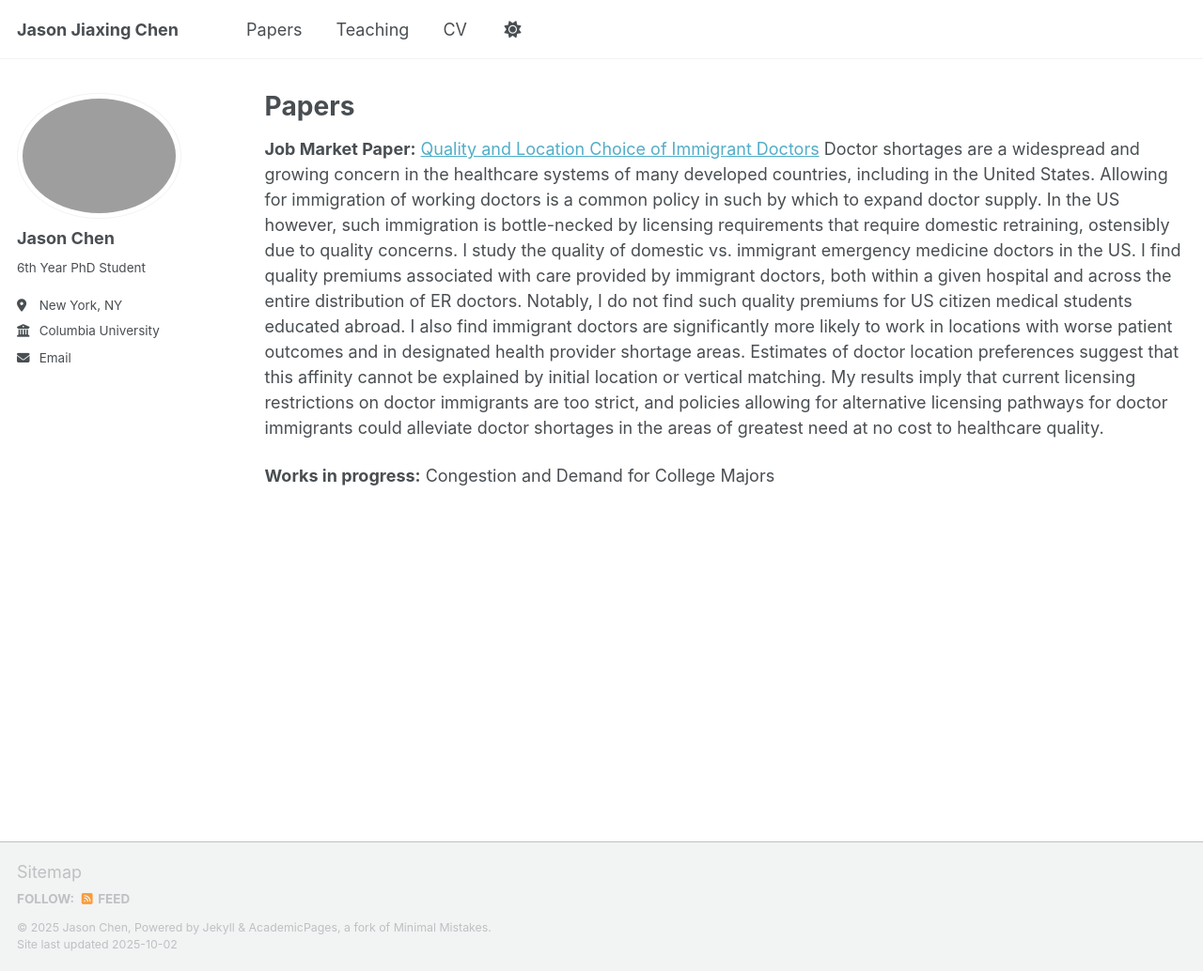
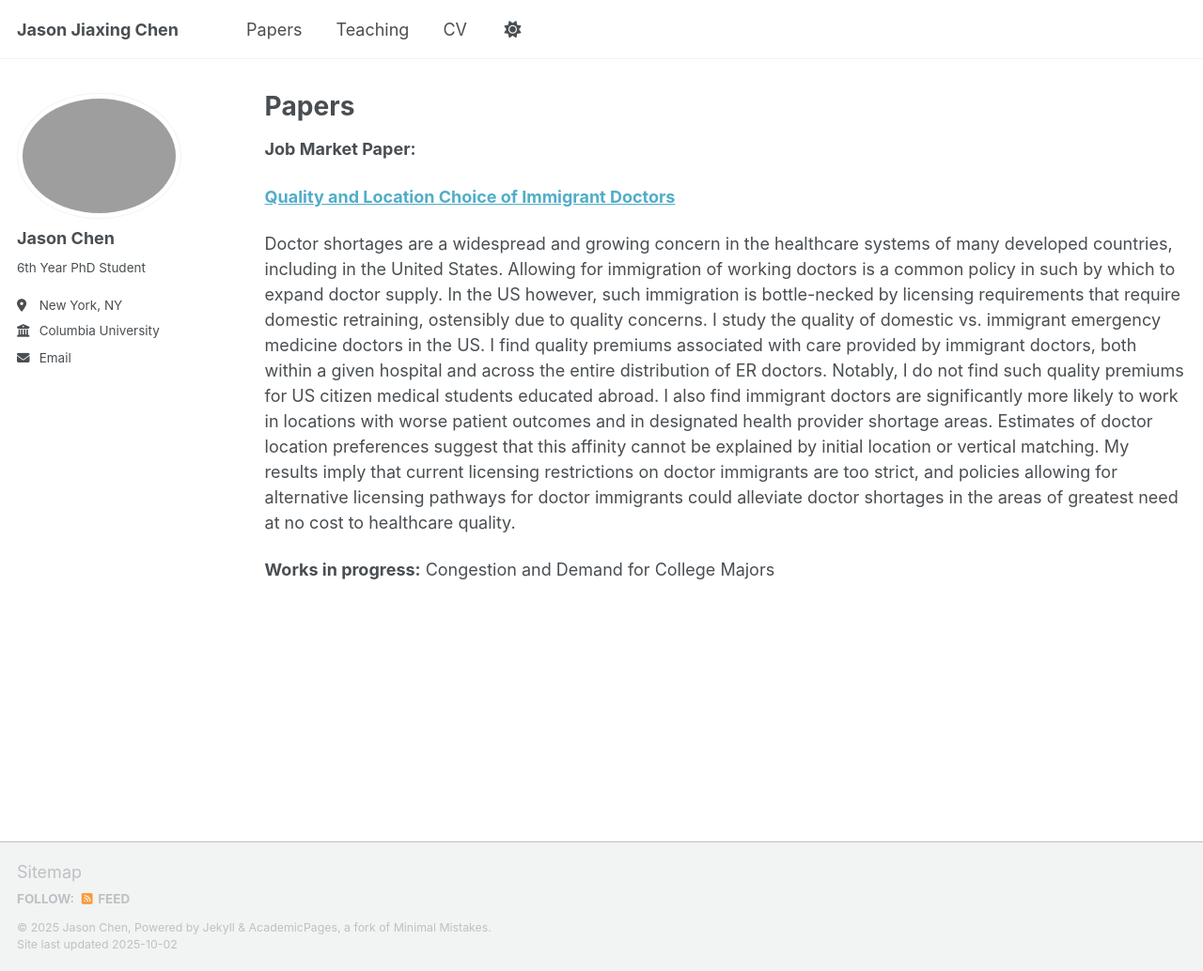
Before and after one commit to jasonjiaxingchen/jasonjiaxingchen.github.io, a Jekyll site: the page built from _pages/publications.md, in a window 1280 px wide and 1034 px high. Shown: the whole window at 94% size. Built offline with Jekyll 4.4.1, drawn with Linux system fonts in a browser that asks for light colours; a script that is not in the unit is left out.

```diff
--- a/_pages/publications.md
+++ b/_pages/publications.md
@@ -5,7 +5,9 @@ permalink: /publications/
 author_profile: true
 ---
 **Job Market Paper:**
-[Quality and Location Choice of Immigrant Doctors](/papers/jmp-abstract/)
+
+**[Quality and Location Choice of Immigrant Doctors](/papers/jmp-abstract/)**
+
 Doctor shortages are a widespread and growing concern in the healthcare systems of many developed countries, including in the United States. Allowing for immigration of working doctors is a common policy in such by which to expand doctor supply. In the US however, such immigration is bottle-necked by licensing requirements that require domestic retraining, ostensibly due to quality concerns. I study the quality of domestic vs. immigrant emergency medicine doctors in the US. I find quality premiums associated with care provided by immigrant doctors, both within a given hospital and across the entire distribution of ER doctors. Notably, I do not find such quality premiums for US citizen medical students educated abroad. I also find immigrant doctors are significantly more likely to work in locations with worse patient outcomes and in designated health provider shortage areas. Estimates of doctor location preferences suggest that this affinity cannot be explained by initial location or vertical matching. My results imply that current licensing restrictions on doctor immigrants are too strict, and policies allowing for alternative licensing pathways for doctor immigrants could alleviate doctor shortages in the areas of greatest need at no cost to healthcare quality.
 
 **Works in progress:**
```
